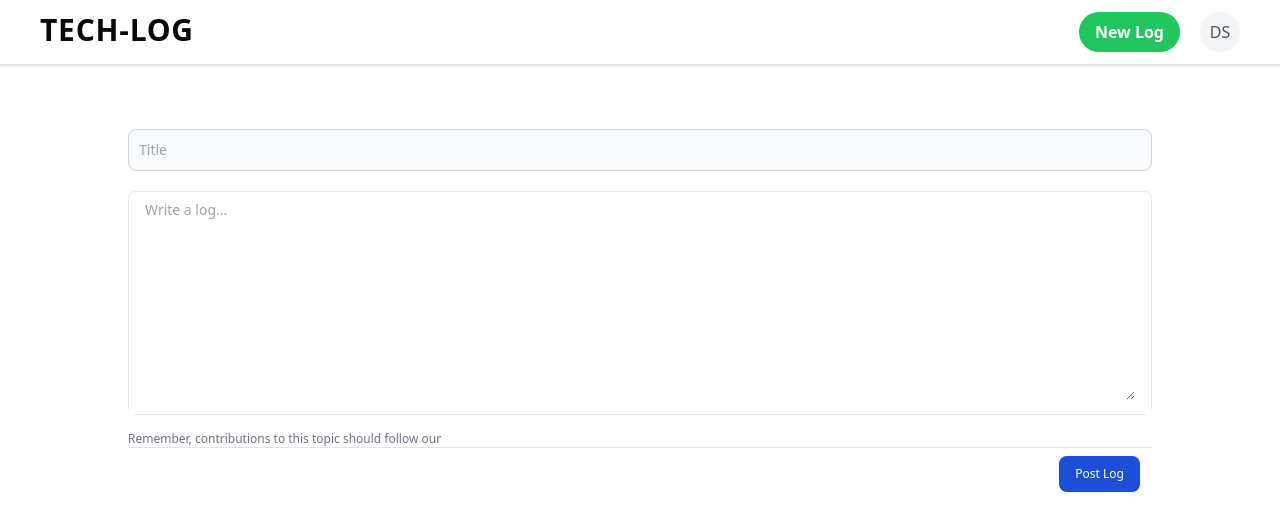
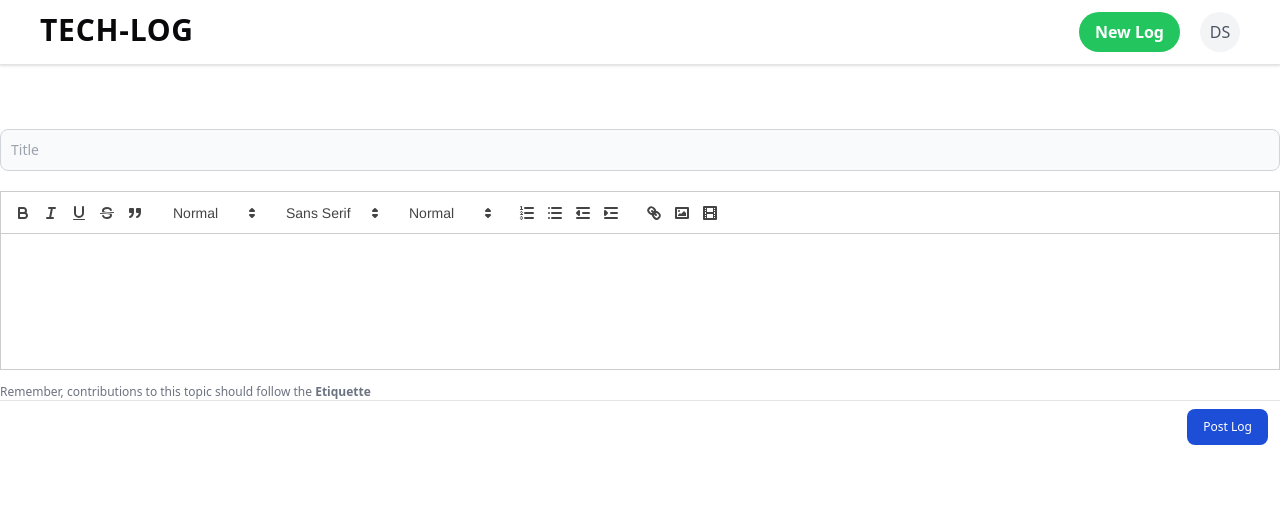
Before and after one commit to Darshan98Solanki/Medium, a React (Vite) app in the folder frontend/: page /publish in a window 1280 px wide. Shown: the top 530 px of the page. Built offline with nearby package versions, Linux system fonts and the light colour scheme.

Commit message:
frontend updates like rich text editors

```diff
--- a/frontend/package.json
+++ b/frontend/package.json
@@ -15,6 +15,7 @@
     "react": "^18.3.1",
     "react-dom": "^18.3.1",
     "react-loading-skeleton": "^3.5.0",
+    "react-quill": "^2.0.0",
     "react-router-dom": "^7.1.0",
     "react-toastify": "^11.0.2",
     "react-tweet": "^3.2.1",
--- a/frontend/src/components/BlogCard.tsx
+++ b/frontend/src/components/BlogCard.tsx
@@ -1,7 +1,7 @@
 import { Link } from "react-router-dom"
 
 interface blogCard {
-    id:number,
+    id: number,
     authername: string,
     title: string,
     content: string,
@@ -33,12 +33,10 @@ export default function BlogCard({
                         {title}
                     </h3>
                 </Link>
-                <h3 className="mt-0.5 text-md font-thin text-gray-900">
-                    {(content.length > 100) ? content.slice(0, 100) + "..." : content}
-                </h3>
+                <h3 className="mt-0.5 text-md font-thin text-gray-900" dangerouslySetInnerHTML={{ __html: (content.length > 100) ? content.slice(0, 100) + "..." : content }}></h3>
                 <div className="mt-4 flex flex-wrap gap-1">
                     <span className="whitespace-nowrap rounded-full bg-purple-100 px-2.5 py-0.5 text-xs text-purple-600">
-                        {`${Math.ceil(content.length / 100)} min read`}
+                        {`${(content.length / 100 > 10) ? 10 : Math.ceil(content.length / 100)} min read`}
                     </span>
                 </div>
             </div>
@@ -46,11 +44,11 @@ export default function BlogCard({
     </div>
 }
 
-export function Avatar({ name, onClick }: { name: string, onClick?: () => void}) {
+export function Avatar({ name, onClick }: { name: string, onClick?: () => void }) {
 
-    return <div className={`relative inline-flex items-center ${onClick?`cursor-pointer` : `cursor-default`} justify-center w-10 h-10 overflow-hidden bg-gray-100 rounded-full dark:bg-gray-600`}
-            onClick={onClick}
-        >
+    return <div className={`relative inline-flex items-center ${onClick ? `cursor-pointer` : `cursor-default`} justify-center w-10 h-10 overflow-hidden bg-gray-100 rounded-full dark:bg-gray-600`}
+        onClick={onClick}
+    >
         <span className="font-medium text-gray-600 dark:text-gray-300 capitalize">{name.split(" ").map(name => name[0])}</span>
     </div>
 }
--- a/frontend/src/components/Detailedblog.tsx
+++ b/frontend/src/components/Detailedblog.tsx
@@ -19,9 +19,7 @@ export default function DetailedBlog({ id }: { id: string }) {
                     <div className="text-slate-500 mt-2">
                         Posted on : 10-10-2024
                     </div>
-                    <div className="mt-4">
-                        {blog?.content}
-                    </div>
+                    <div className="mt-4" dangerouslySetInnerHTML={{__html:(blog?.content)?blog.content: ""}}></div>
                 </div>
                 <div className="lg:col-span-4 col-span-12 mt-16 lg:mt-0">
                     <div className="font-semibold">
--- a/frontend/src/components/Publish.tsx
+++ b/frontend/src/components/Publish.tsx
@@ -4,6 +4,8 @@ import axios from "axios";
 import { BACKEND_URL } from "@/config";
 import { ToastContainer, toast } from 'react-toastify';
 import { useNavigate } from "react-router-dom";
+import ReactQuill from "react-quill";
+import 'react-quill/dist/quill.snow.css'
 
 export default function Publish() {
 
@@ -11,40 +13,61 @@ export default function Publish() {
     const [title, setTitle] = useState("")
     const [content, setContent] = useState("")
     const navigator = useNavigate()
+    const modules = {
+        toolbar: [
+            ["bold", "italic", "underline", "strike", "blockquote"],
+            [{
+                header: [1, 2, 3, 4, 5, 6, false],
+            }],
+            [{
+                font: [],
+            }],
+            [{
+                size: []
+            }],
+            [
+                { list: "ordered" },
+                { list: "bullet" },
+                { indent: "-1" },
+                { indent: "+1" }
+            ],
+            ["link", "image", "video"]
+        ]
+    }
 
-    function handlePost(){
+    function handlePost() {
         setLoading(true)
-        axios.post(BACKEND_URL+"api/v1/blogs", {title, content},{
-            headers:{
+        axios.post(BACKEND_URL + "api/v1/blogs", { title, content }, {
+            headers: {
                 "Authorization": localStorage.getItem("token")
             }
         }).then(() => {
             navigator("/blogs")
         }).catch(err => {
             toast.error(err.response.data);
-        }).finally(()=>{
+        }).finally(() => {
             setLoading(false);
         })
-        console.log(loading)
     }
 
     return <>
         <AppBar />
-        <ToastContainer/>
+        <ToastContainer />
         <div className="flex justify-center w-full mt-16">
-            <div className="max-w-screen-lg w-full mx-2 lg:mx-0">
+            <div className="max-w-screen-xl w-full mx-2 lg:mx-0">
                 <input type="text" className="bg-gray-50 w-full border border-gray-300 text-gray-900 block p-2.5 text-sm rounded-lg " placeholder="Title"
-                onChange={(e) => {
-                    setTitle(e.target.value);
-                }}
+                    onChange={(e) => {
+                        setTitle(e.target.value);
+                    }}
                 />
-                <div className="mt-5">
-                    <TextEditor onChange = {(e)=>{
-                        setContent(e.target.value)
-                    }}/>
+                <div className="mt-5 h-1/2">
+                    <ReactQuill className="h-full" modules={modules} theme="snow" value={content} onChange={(e) => setContent(e)} />
+                </div>
+                <div className="mt-20 lg:mt-14">
+                    <p className="ms-auto text-xs text-gray-500 dark:text-gray-400">Remember, contributions to this topic should follow the <b>Etiquette</b></p>
                     <div className="flex items-center justify-end px-3 py-2 border-t">
                         <button type="submit" onClick={handlePost} disabled={loading} className="py-2.5 px-4 text-xs font-medium text-center text-white bg-blue-700 rounded-lg focus:ring-4 focus:ring-blue-200 dark:focus:ring-blue-900 hover:bg-blue-800">
-                            {loading? "Posting..." : "Post Log"}
+                            {loading ? "Posting..." : "Post Log"}
                         </button>
                     </div>
                 </div>
@@ -53,17 +76,17 @@ export default function Publish() {
     </>
 }
 
-export function TextEditor({onChange} : {onChange: (e: ChangeEvent<HTMLTextAreaElement>) => void}) {
+export function TextEditor({ onChange, isDisabled, placeholder }: { onChange: (e: ChangeEvent<HTMLTextAreaElement>) => void; isDisabled: boolean; placeholder: string }) {
     return <>
         <div>
             <div className="w-full mb-4 border border-gray-200 rounded-lg bg-gray-50 ">
                 <div className="px-4 py-2 bg-white rounded-t-lg">
                     <textarea
-                     onChange={onChange}
-                     rows={10} className="w-full px-0 text-sm focus:outline-none text-gray-900 bg-white border-0 dark:text-white" placeholder="Write a log..." ></textarea>
+                        disabled={isDisabled}
+                        onChange={onChange}
+                        rows={10} className="w-full px-0 text-sm focus:outline-none text-gray-900 bg-white border-0 dark:text-white" placeholder={placeholder} ></textarea>
                 </div>
             </div>
         </div>
-        <p className="ms-auto text-xs text-gray-500 dark:text-gray-400">Remember, contributions to this topic should follow our</p>
     </>
 }
--- a/frontend/src/pages/Blogs.tsx
+++ b/frontend/src/pages/Blogs.tsx
@@ -12,7 +12,7 @@ export default function Blogs() {
         <Loader show={loading}/>
         <div className="flex justify-center">
             <div className="lg:w-1/2 max-w-1/2 mx-2 lg:mx-0">
-                {blogs.map(blog => <BlogCard id={blog.id} authername={blog.auther.name || "Anonymous"} title={blog.title} content={blog.content} publishedDate="10-10-2024"/>)}
+                {blogs.map((blog,index) => <BlogCard key={index} id={blog.id} authername={blog.auther.name || "Anonymous"} title={blog.title} content={blog.content} publishedDate="10-10-2024"/>)}
             </div>
         </div>
     </>
```
Also changed, not shown: 1 other file (tests, documents, lock files or other folders).
